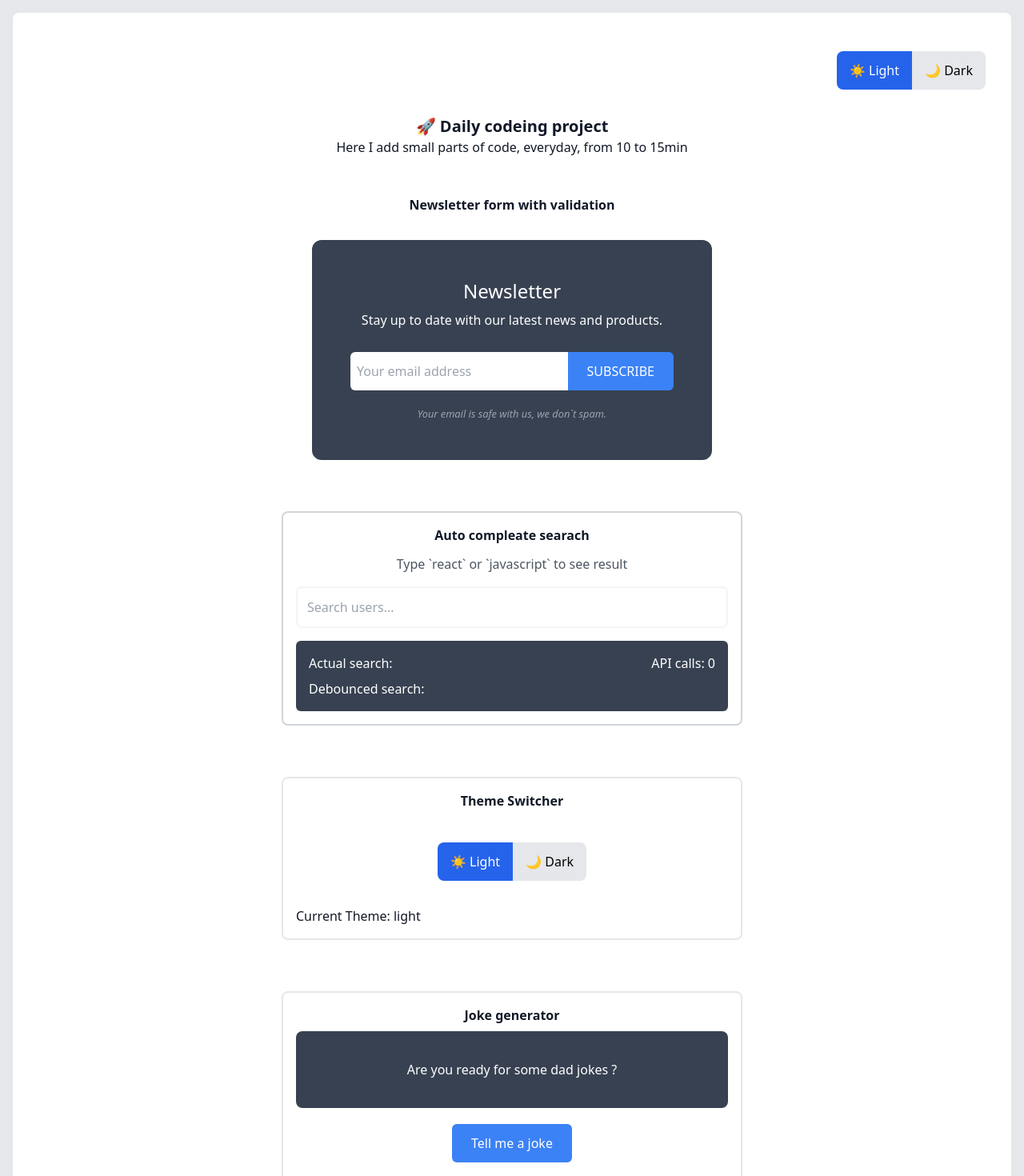
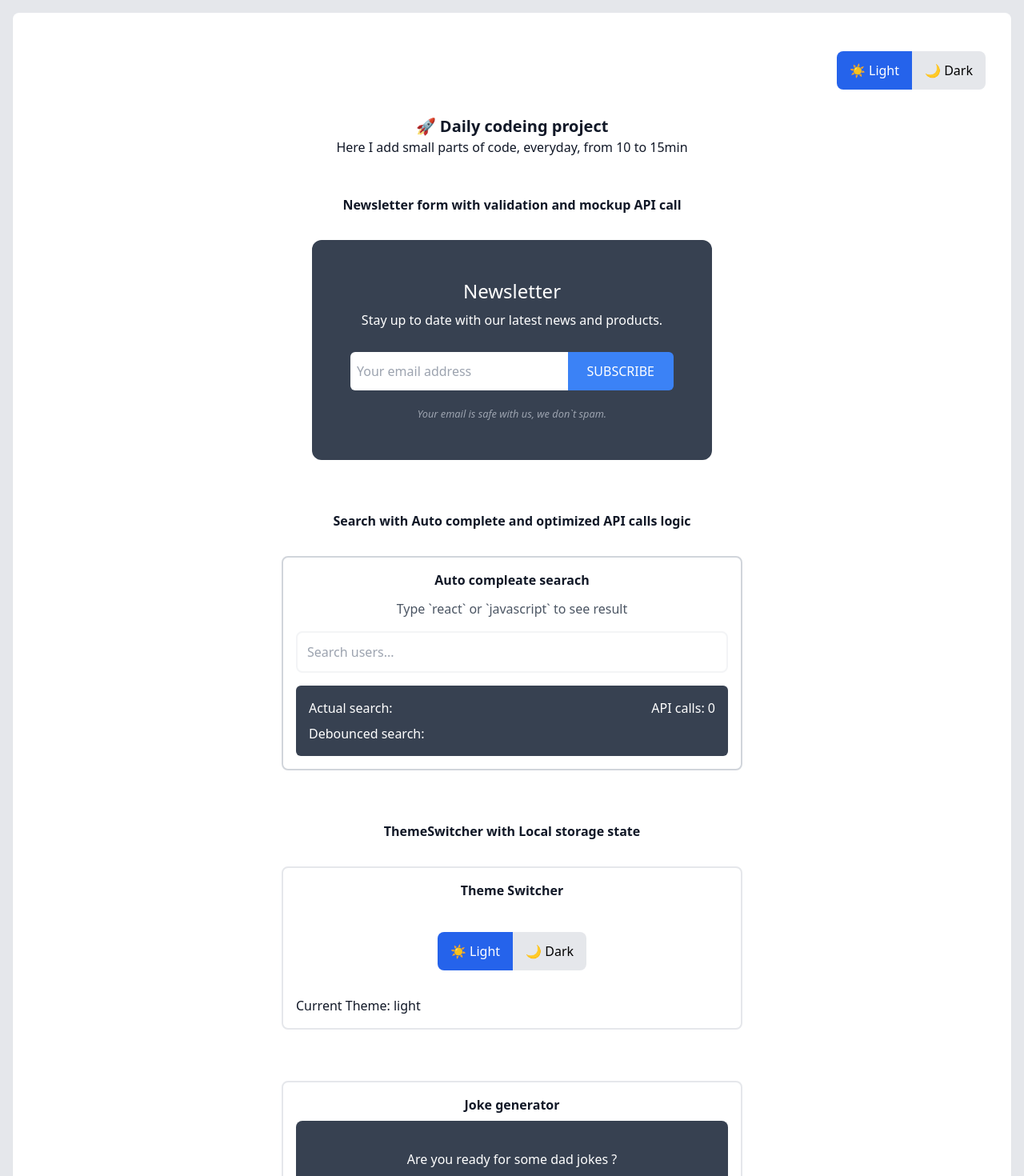
Before and after one commit to szczepanieceryk/daily-coding, a React (Vite) app: page / in a window 1280 px wide. Shown: the top 1470 px of the page at 80% size. Built offline with nearby package versions, Linux system fonts and the light colour scheme.

Commit message:
fix(ui): add code snipets logic descriptions

```diff
--- a/src/App.tsx
+++ b/src/App.tsx
@@ -33,11 +33,25 @@ const App = () => {
         </span>
 
         <span className="block text-center">
-          <strong className="block mt-[3em] mb-[2em]">Newsletter form with validation</strong>
+          <strong className="block mt-[3em] mb-[2em]">
+            Newsletter form with validation and mockup API call
+          </strong>
         </span>
         {/* Newsletter Form */}
         <NewsletterForm />
+
+        <span className="block text-center">
+          <strong className="block mt-[4em] mb-[2em]">
+            Search with Auto complete and optimized API calls logic
+          </strong>
+        </span>
         <AutoCompleateSearch />
+
+        <span className="block text-center">
+          <strong className="block mt-[4em] mb-[2em]">
+            ThemeSwitcher with Local storage state
+          </strong>
+        </span>
         <ThemeSwitcher theme={theme} setTheme={setTheme} />
         <JokeGenerator />
 
--- a/src/layouts/AutoCompleteSearch.tsx
+++ b/src/layouts/AutoCompleteSearch.tsx
@@ -6,7 +6,7 @@ const AutoCompleateSearch: React.FC = () => {
     useAutoCompleate();
 
   return (
-    <div className="mt-[4em] p-4 rounded-lg border-2 border-gray-300">
+    <div className="p-4 rounded-lg border-2 border-gray-300">
       <div className="text-center">
         <span className="block mb-3">
           <strong>Auto compleate searach</strong>
--- a/src/layouts/ThemeSwitcher.tsx
+++ b/src/layouts/ThemeSwitcher.tsx
@@ -4,7 +4,7 @@ import { ThemeProps } from '../types/types';
 const ThemeSwitcher: React.FC<ThemeProps> = ({ theme, setTheme }) => {
   return (
     <div
-      className={`my-[4rem] p-4 rounded-lg border-2 border-gray-200 ${theme === 'dark' ? 'bg-gray-900 text-white border-gray-100' : 'bg-white text-gray-900'}`}
+      className={`mb-[4rem] p-4 rounded-lg border-2 border-gray-200 ${theme === 'dark' ? 'bg-gray-900 text-white border-gray-100' : 'bg-white text-gray-900'}`}
     >
       <span className="mb-2 block font-medium text-center">
         <strong>Theme Switcher</strong>
```
